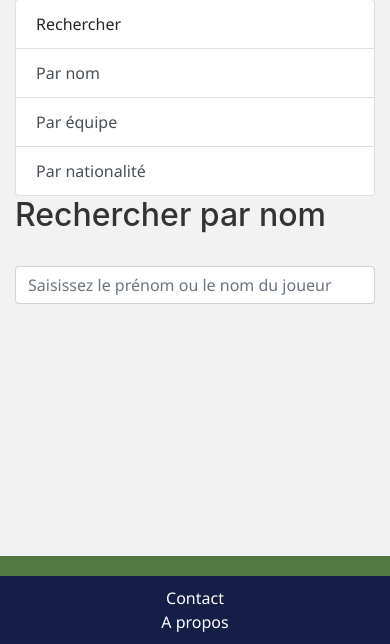
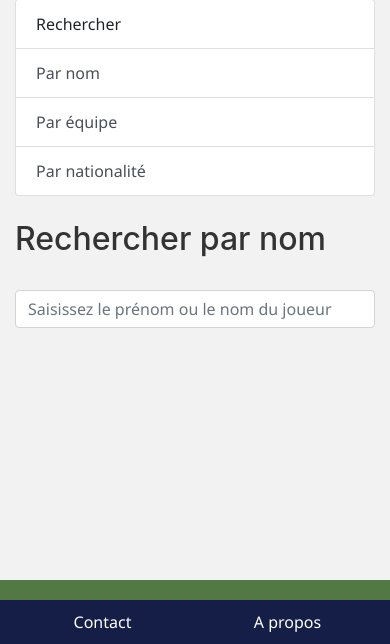
Before and after one commit to avauthey/pro14, a Symfony app: template templates/joueur/accueilJoueur.html.twig in a window 390 px wide. Shown: the part 200-844 px from the top of the page. Run offline with Twig, Linux system fonts and the light colour scheme; the template is opened without the code that fills it, so the values that code supplies are empty; some libraries are stand-ins or nearby versions.

Commit message:
Fixed responsive issues

```diff
--- a/public/style.css
+++ b/public/style.css
@@ -4,7 +4,7 @@
 */
 html{
     min-height: 100%;
-    background-color: #F2F2F2;
+    background-color: #F2F2F2!important;
     height: auto;
     /*height: 100%;*/
 }
--- a/templates/equipes/articles.html.twig
+++ b/templates/equipes/articles.html.twig
@@ -27,10 +27,10 @@
                 {% if tag.article.statut == 'Publié' %}
                <div class="card mb-3">
                     <div class="row no-gutters">
-                        <div class="col-md-2 align-self-center text-center ">
-                            <img src="{{ asset('images/articles/article_'~tag.article.id~'/'~tag.article.miniature)}}"  alt="..." width="50">
+                        <div class="col-sm-2 mx-1 align-self-center text-center ">
+                            <img src="{{ asset('images/articles/article_'~tag.article.id~'/'~tag.article.miniature)}}"  alt="..." class="img-fluid">
                         </div>
-                        <div class="col-md-8">
+                        <div class="col-sm-9">
                             <div class="card-body">
                                 <h5 class="card-title">{{tag.article.titre}}</h5>
                                 <p class="card-text">{% if tag.article.contenu|length > 100 %}{% set var = tag.article.contenu|slice(0, 100)~"...</p>" %} {{ var | raw }}{% else %} {{ tag.article.contenu|raw  }} {% endif %}</p>
--- a/templates/footer.html.twig
+++ b/templates/footer.html.twig
@@ -5,10 +5,10 @@
             </div>
         </div>
         <div class='row justify-content-center padd'>
-            <div class='col-lg-2 text-center'>
+            <div class='col-6 col-md-2 text-center'>
                 <a href='{{path('contact')}}'>Contact</a>
             </div>
-            <div class='col-lg-2 text-center'>
+            <div class='col-6 col-md-2 text-center'>
                 <a href='{{path('presentation')}}'>A propos</a>
             </div>
         </div>
--- a/templates/joueur/accueilJoueur.html.twig
+++ b/templates/joueur/accueilJoueur.html.twig
@@ -20,7 +20,7 @@
         <div class='col-lg-2 mt-2'>
             {{ include('joueur/blockMenu.html.twig',{'active': active}) }}
         </div>
-        <div class="col-lg-10">
+        <div class="col-lg-10 mt-4 mt-md-0">
             <h2>Rechercher par nom </h2><br />
             <input type="text" class="form-control" id="search" placeholder="Saisissez le prénom ou le nom du joueur">
             <div id="resultats" class="mt-2">
```
